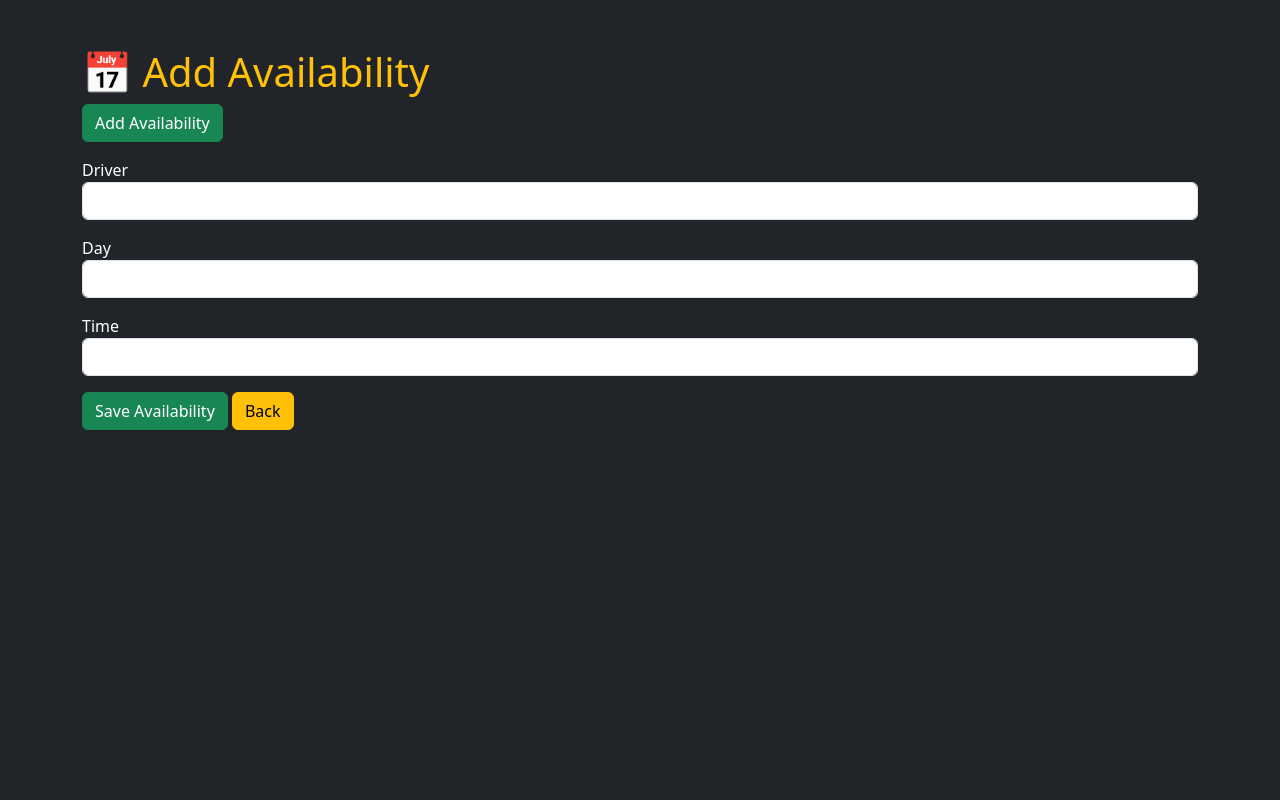
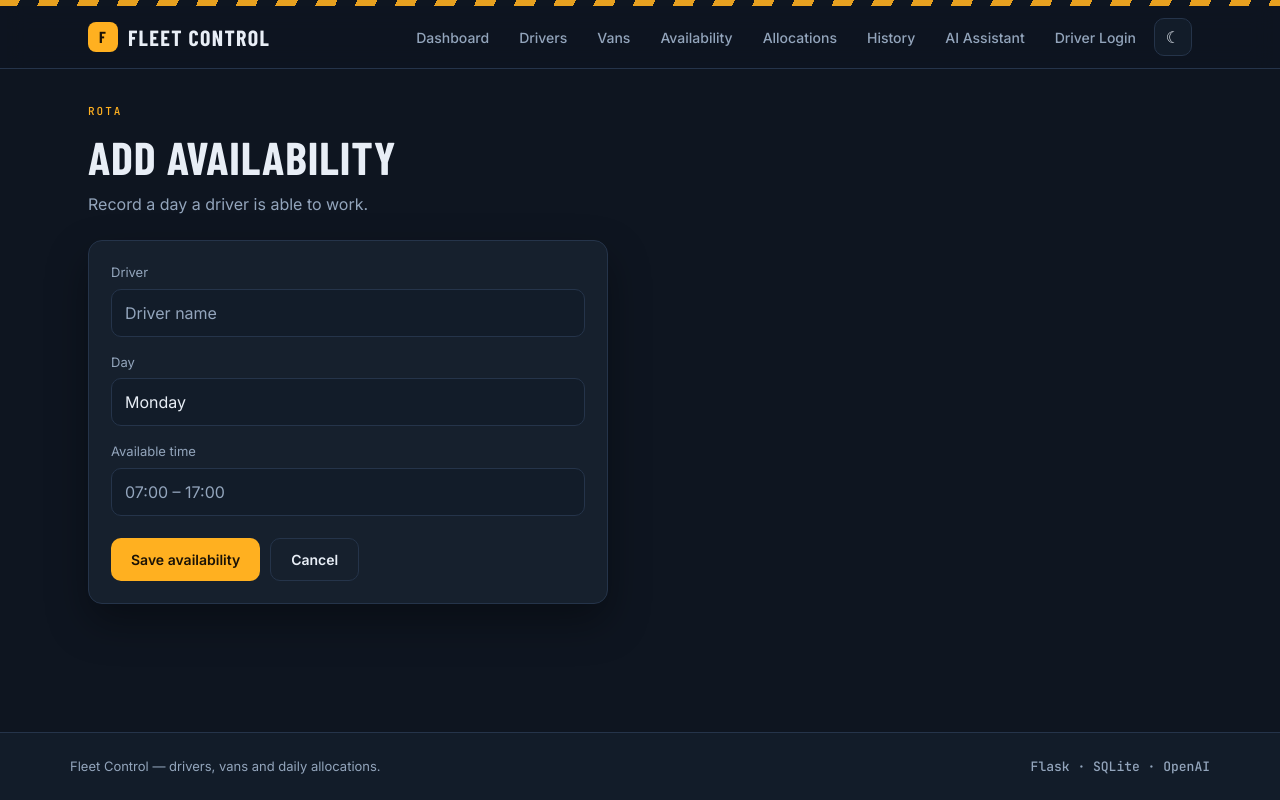
Before and after one commit to mbadr3227-sys/ai-fleet-management, a Flask app: template templates/add_availiability.html in a window 1280 px wide. Run offline with Flask 3, Linux system fonts and the light colour scheme; the template is opened without the code that fills it, so the values that code supplies are empty.

Commit message:
Refactor add availability HTML template

```diff
--- a/templates/add_availiability.html
+++ b/templates/add_availiability.html
@@ -1,37 +1,45 @@
-<!DOCTYPE html>
-<html>
-<head>
-    <title>Add Availability</title>
-    <link href="https://cdn.jsdelivr.net/npm/bootstrap@5.3.3/dist/css/bootstrap.min.css" rel="stylesheet">
-</head>
+{% extends "base.html" %}
 
-<body class="bg-dark text-white">
-<div class="container mt-5">
+{% block title %}Add availability — Fleet Control{% endblock %}
 
-    <h1 class="text-warning">📅 Add Availability</h1>
+{% block content %}
 
-    <a href="/add_availability" class="btn btn-success mb-3">Add Availability</a>
+<span class="eyebrow">Rota</span>
+<h1 class="mt-2">Add availability</h1>
+<p class="muted">Record a day a driver is able to work.</p>
 
+<div class="panel reveal mt-4" style="max-width:520px">
   <form method="POST">
+
     <div class="mb-3">
-            <label>Driver</label>
-            <input type="text" name="driver" class="form-control" required>
+      <label for="driver">Driver</label>
+      <input type="text" name="driver" id="driver" class="form-control" placeholder="Driver name" required>
     </div>
 
     <div class="mb-3">
-            <label>Day</label>
-            <input type="text" name="day" class="form-control" required>
+      <label for="day">Day</label>
+      <select name="day" id="day" class="form-select" required>
+        <option>Monday</option>
+        <option>Tuesday</option>
+        <option>Wednesday</option>
+        <option>Thursday</option>
+        <option>Friday</option>
+        <option>Saturday</option>
+        <option>Sunday</option>
+      </select>
     </div>
 
     <div class="mb-3">
-            <label>Time</label>
-            <input type="text" name="time" class="form-control" required>
+      <label for="time">Available time</label>
+      <input type="text" name="time" id="time" class="form-control" placeholder="07:00 – 17:00" required>
     </div>
 
-        <button class="btn btn-success">Save Availability</button>
-        <a href="/availability" class="btn btn-warning">Back</a>
+    <div style="display:flex;gap:10px;flex-wrap:wrap;margin-top:22px">
+      <button type="submit" class="btn btn-fleet">Save availability</button>
+      <a href="/availability" class="btn btn-ghost">Cancel</a>
+    </div>
+
   </form>
+</div>
 
-</div>
-</body>
-</html>
+{% endblock %}
```
Lines whose indentation alone changed are shown as unchanged.
